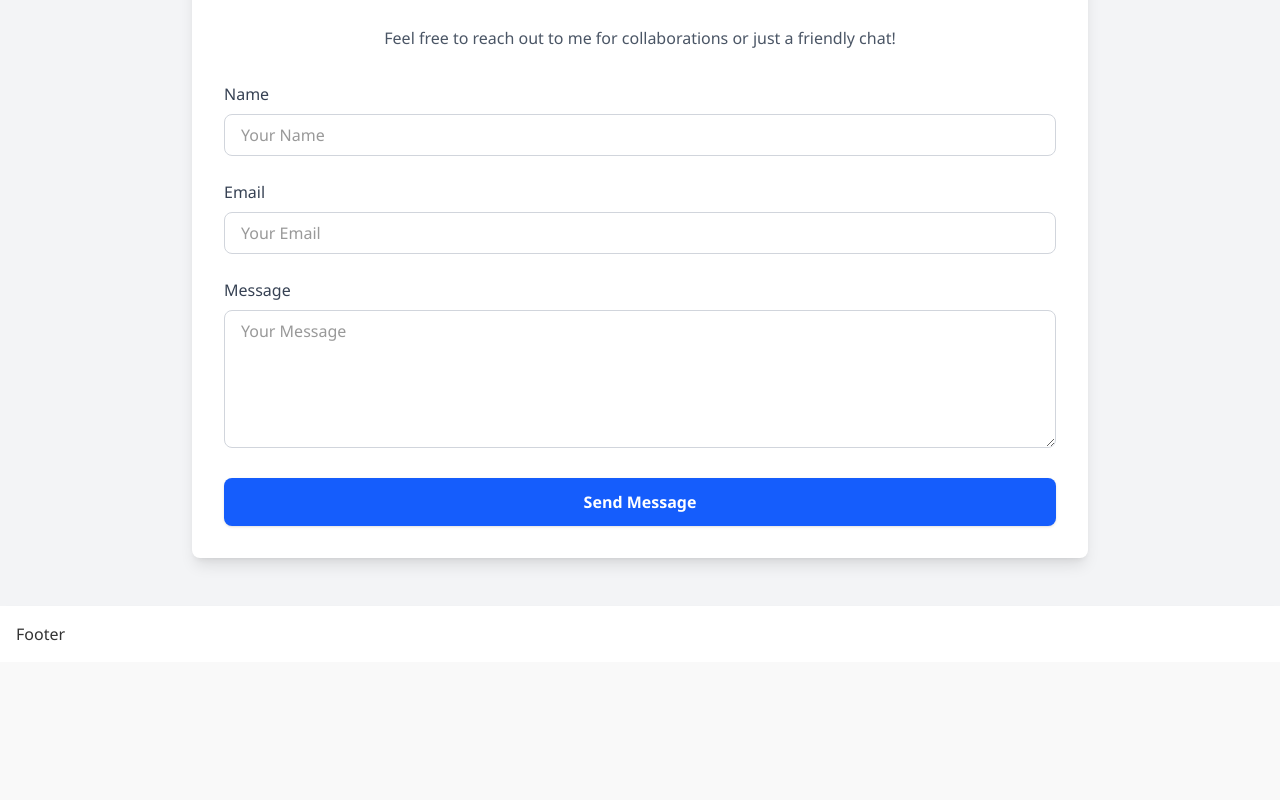
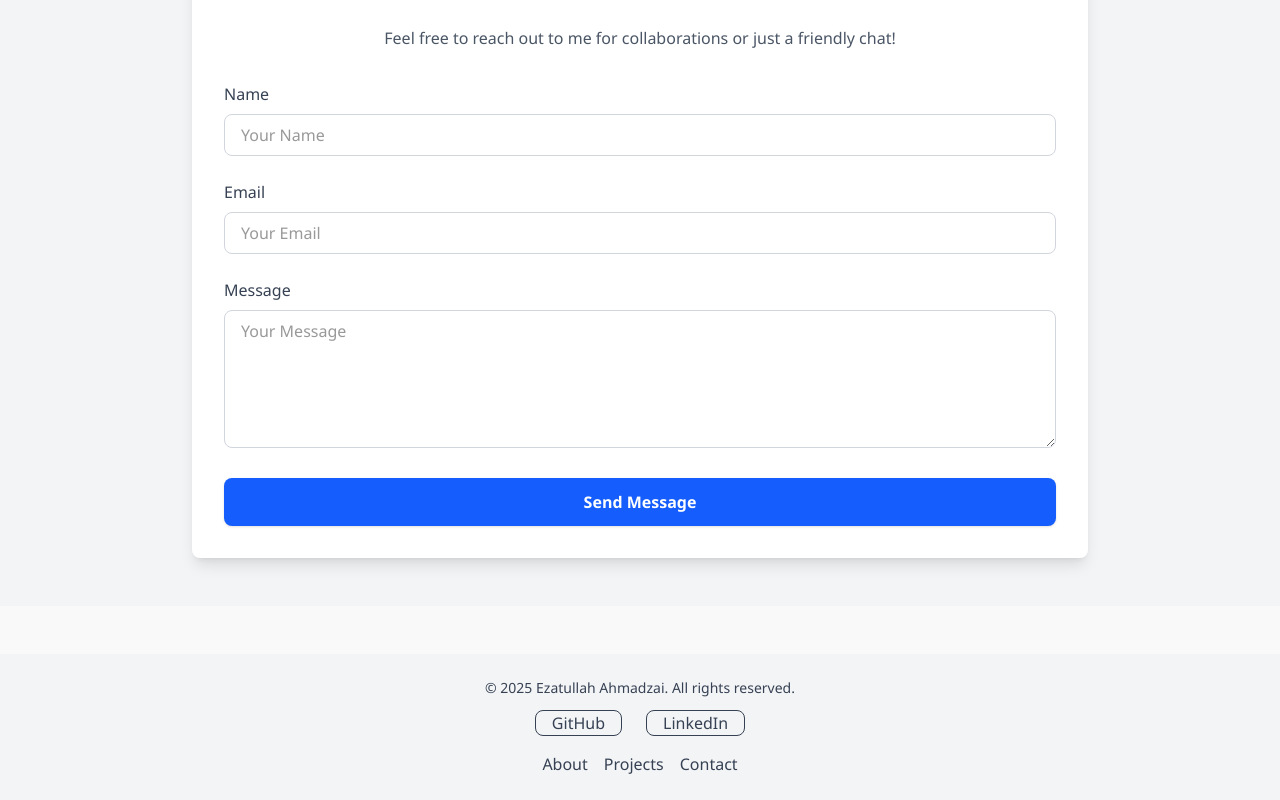
Before and after one commit to Ahmadi104/portfolio-with-reactjs, a React (Vite) app: page / in a window 1280 px wide. Shown: the part 1898-2698 px from the top of the page. Before the commit the page ends 2560 px from the top, so only its background shows below. Built offline with nearby package versions, Linux system fonts and the light colour scheme.

Commit message:
the footer section completed

```diff
--- a/src/components/Footer.jsx
+++ b/src/components/Footer.jsx
@@ -1,11 +1,47 @@
-import React from "react";
-
+import icon from "../assets/download.png";
 function Footer() {
   return (
-    <div className="bg-white shadow-md p-4">
-      <h1>Footer</h1>
-    </div>
+    <footer className="bg-gray-100 dark:bg-gray-900 text-gray-700 dark:text-gray-300 py-6 mt-12 text-center">
+      <div className="container mx-auto px-4">
+        <p className="text-sm">
+          © 2025 Ezatullah Ahmadzai. All rights reserved.
+        </p>
+        <div className="flex justify-center gap-6 mt-3">
+          {/* Optional social links */}
+          <a
+            href={icon}
+            target="_blank"
+            className="border-1 rounded-lg px-4 hover:text-blue-500"
+          >
+            GitHub
+          </a>
+          <a
+            href={icon}
+            target="_blank"
+            className=" border-1 rounded-lg px-4 hover:text-blue-500"
+          >
+            LinkedIn
+          </a>
+        </div>
+      </div>
+      <ul className="flex gap-4 justify-center mt-4">
+        <li>
+          <a href="#about" className="hover:text-blue-600">
+            About
+          </a>
+        </li>
+        <li>
+          <a href="#projects" className="hover:text-blue-600">
+            Projects
+          </a>
+        </li>
+        <li>
+          <a href="#contact" className="hover:text-blue-600">
+            Contact
+          </a>
+        </li>
+      </ul>
+    </footer>
   );
 }
-
 export default Footer;
```
